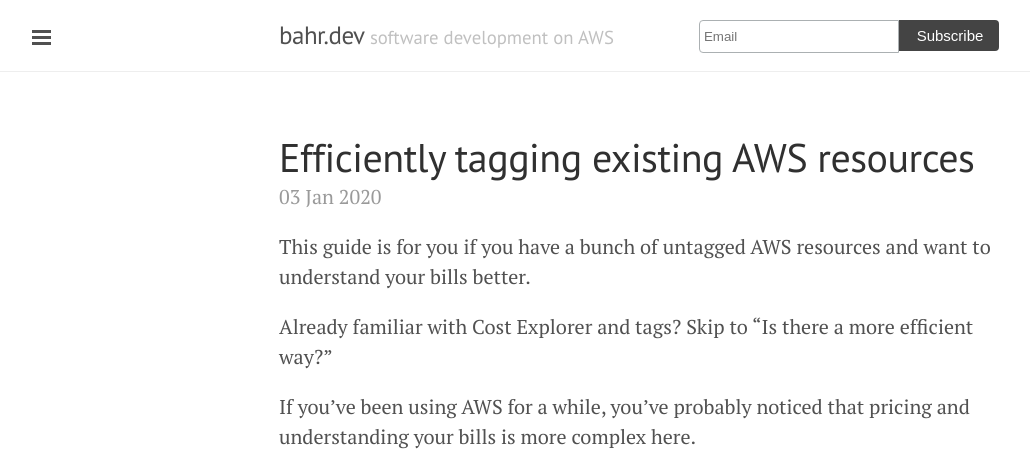
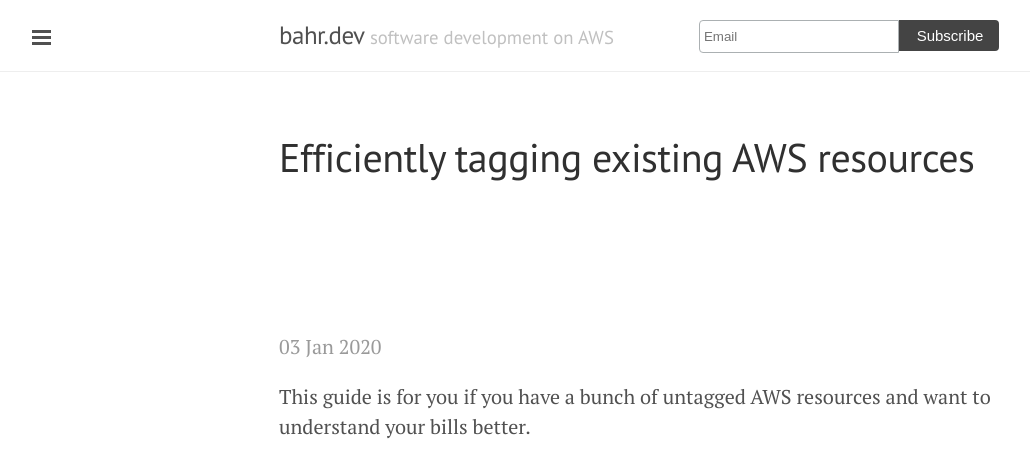
Before and after one commit to bahrmichael/bahrmichael.github.io, a Jekyll site: the page built from _posts/2020-01-03-efficient-resource-tagging.md, in a window 1280 px wide. Shown: the top 452 px of the page, without its empty margins (1-1031 px from the left). Built offline with Jekyll 4.4.1, drawn with Linux system fonts in a browser that asks for light colours; Markdown is read by kramdown in place of the engine named in the settings; comment, search, counter and statistics services are not loaded; grey boxes are pictures that could not be loaded.

Commit message:
Update styling

```diff
--- a/_layouts/post.html
+++ b/_layouts/post.html
@@ -2,8 +2,29 @@
 layout: default
 ---
 
+<style>
+  .post-title > a {
+    background: rgba(250,250,250,0.7);
+    bottom: 0;
+    position: absolute;
+    padding: 10px;
+    text-align: center;
+    width: 100%;
+  }
+
+  .post > p, h2, h3, h4, blockquote, div, twitter-widget, ul {
+    @media (min-width: 56rem) {
+      .container {
+        max-width: 38rem;
+        margin-left: auto;
+        margin-right: auto;
+      }
+    }
+  }
+</style>
+
 <div class="post">
-  <h1 class="post-title">{{ page.title }}</h1>
+  <h1 class="post-title" style="background: url({{page.backgroundUrl}}) 0; background-size: cover; min-height: 10rem; position:relative;">{{ page.title }}</h1>
   <span class="post-date">{{ page.date | date_to_string }}</span>
   {{ content }}
 </div>
@@ -23,3 +44,14 @@
     {% endfor %}
   </ul>
 </div>
+
+<script>
+  document.querySelectorAll('.post > p').forEach((p) => {
+    let c = p.children;
+    if (c && c[0] && c[0].tagName && c[0].tagName == 'IMG' && c[0].width > c[0].height * 3) {
+      p.style.maxWidth = '56rem';
+      p.style.marginLeft = 'auto';
+      p.style.marginRight = 'auto';
+    }
+  });
+</script>
--- a/public/css/lanyon.css
+++ b/public/css/lanyon.css
@@ -27,7 +27,7 @@
  * Themes
  */
 
- img[src*='#left'] {
+img[src*='#left'] {
   float: left;
 }
 img[src*='#right'] {
@@ -138,7 +138,7 @@
 }
 @media (min-width: 56rem) {
   .container {
-    max-width: 38rem;
+    max-width: 100%;
   }
 }
 
```
